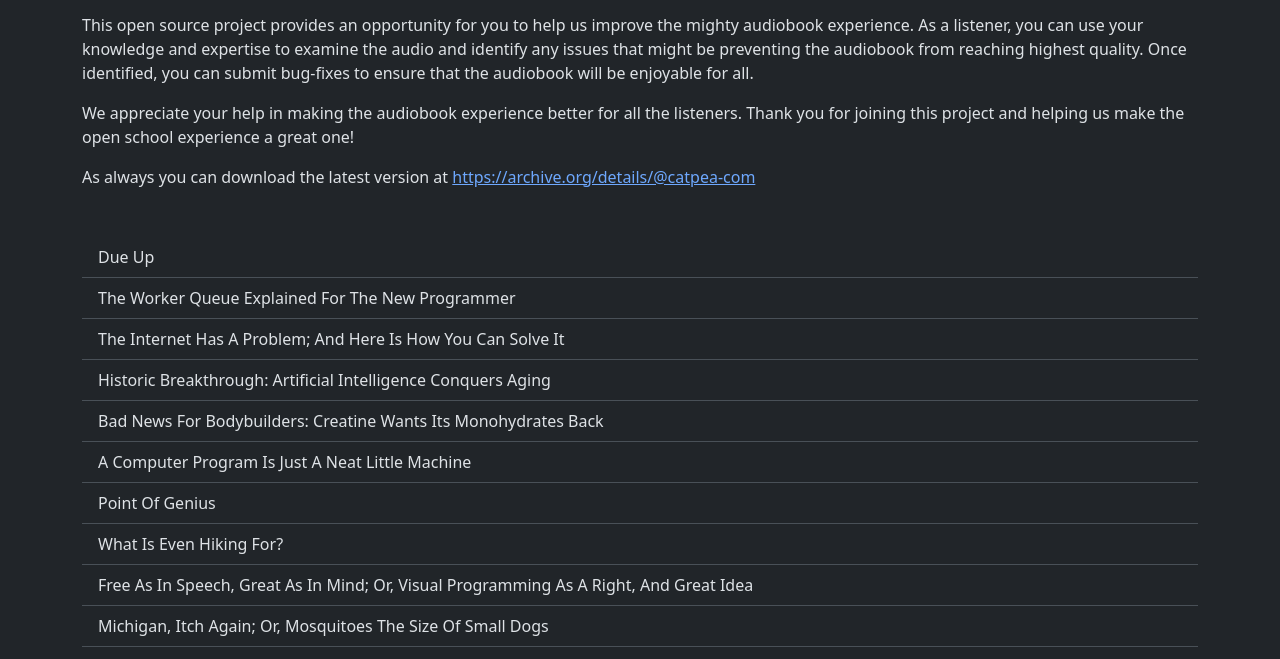
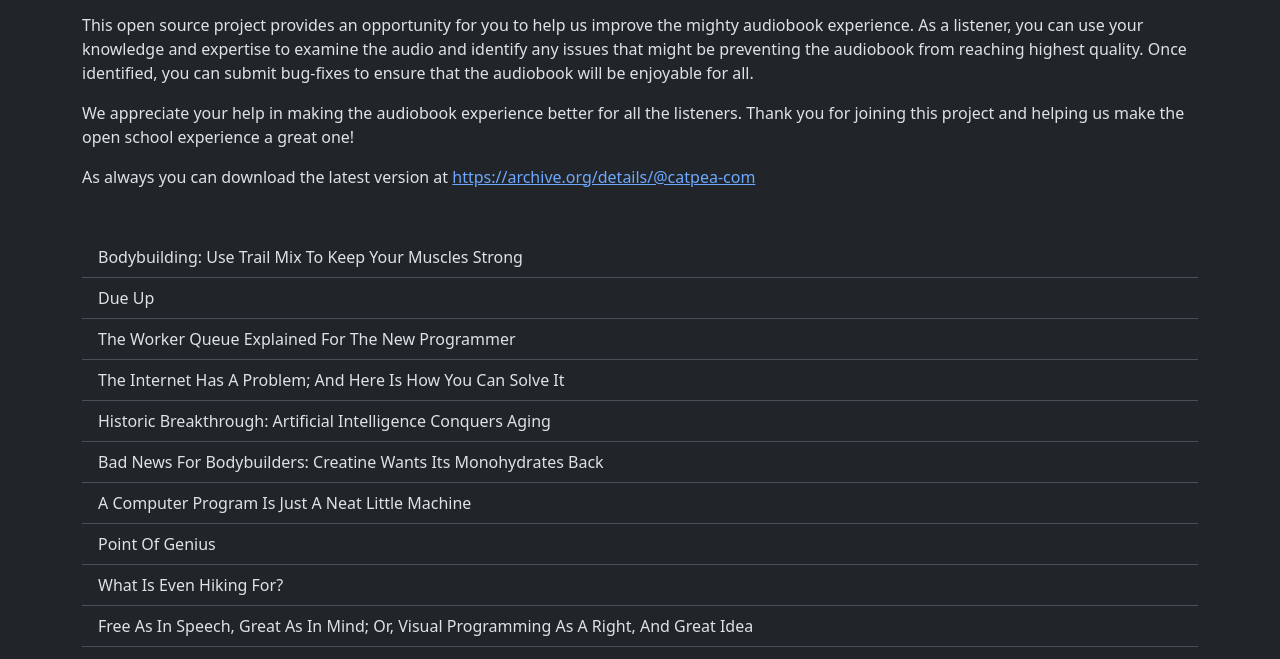
Before and after one commit to catpea/chapter-10, a plain HTML site: page docs/index.html in a window 1280 px wide. Shown: the part 141-800 px from the top of the page. Drawn offline with nearby package versions, Linux system fonts and the light colour scheme.

Commit message:
Chapter Content Update

```diff
--- a/docs/index.html
+++ b/docs/index.html
@@ -21,7 +21,8 @@
 
 
         <ul class="list-group list-group-flush mt-5">
-        <a href="poem-1563.mp3" class="list-group-item list-group-item-action">Due Up</a>
+        <a href="poem-1564.mp3" class="list-group-item list-group-item-action">Bodybuilding: Use Trail Mix To Keep Your Muscles Strong</a>
+<a href="poem-1563.mp3" class="list-group-item list-group-item-action">Due Up</a>
 <a href="poem-1562.mp3" class="list-group-item list-group-item-action">The Worker Queue Explained For The New Programmer</a>
 <a href="poem-1561.mp3" class="list-group-item list-group-item-action">The Internet Has A Problem; And Here Is How You Can Solve It</a>
 <a href="poem-1560.mp3" class="list-group-item list-group-item-action">Historic Breakthrough: Artificial Intelligence Conquers Aging</a>
```
Also changed, not shown: 2 other files.
